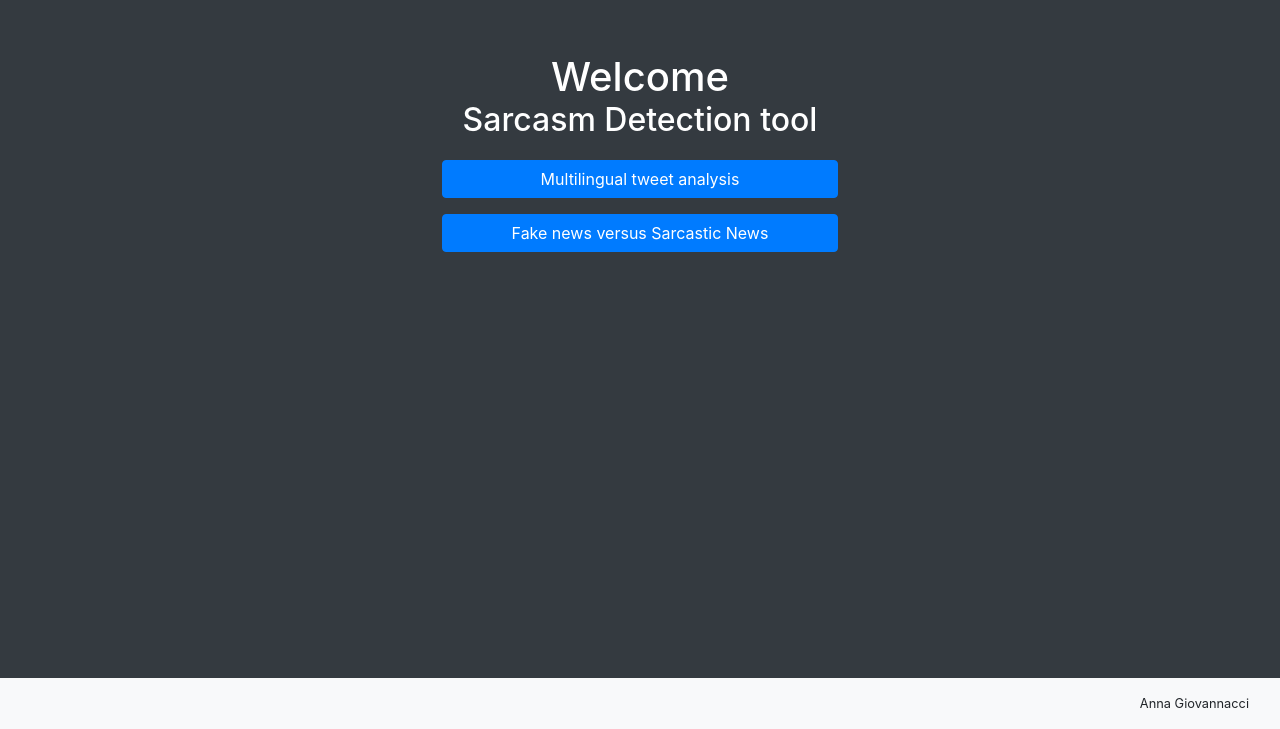
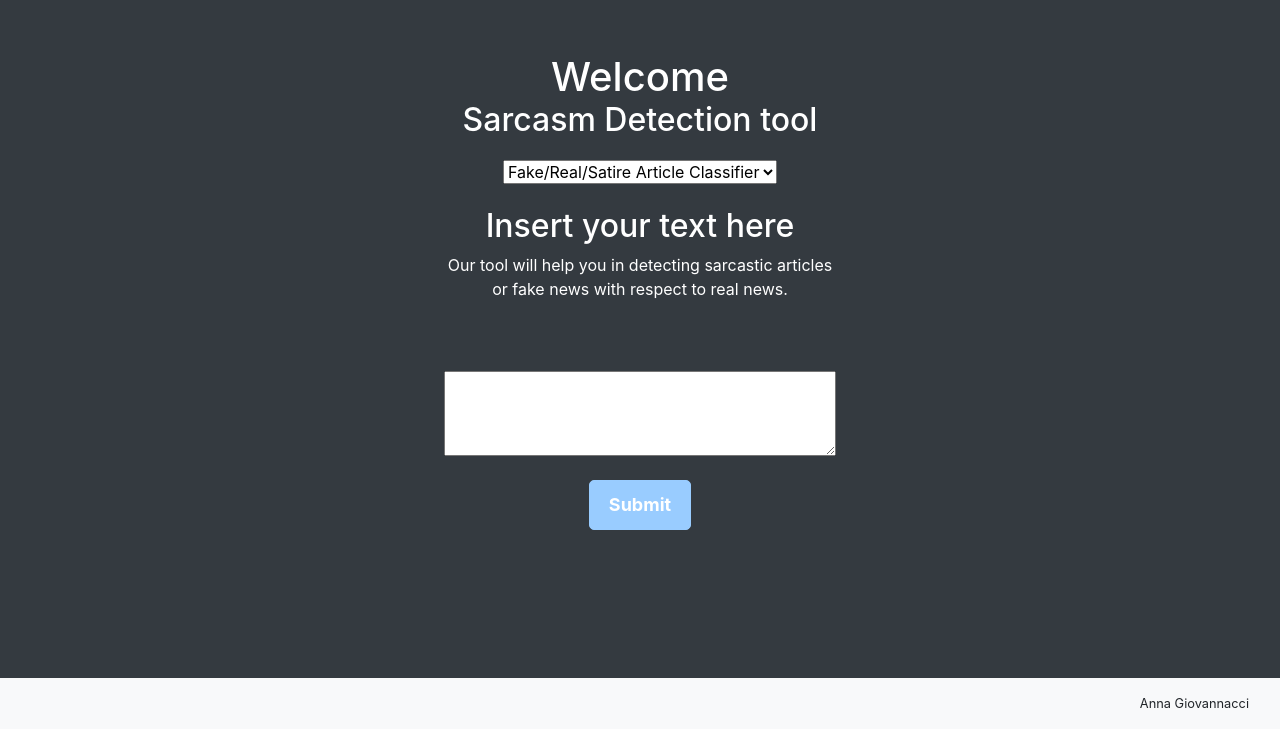
Before and after one commit to annagiovannacci/Sarcasm_Detection, a Flask app: page / in a window 1280 px wide. Shown: the part 71-800 px from the top of the page. Run offline with Flask 2, Linux system fonts and the light colour scheme; parts of the project's set-up code (start-up, migrations or seed data) failed here and were passed over; some libraries are stand-ins or nearby versions.

Commit message:
New interface

```diff
--- a/app.py
+++ b/app.py
@@ -61,6 +61,7 @@ def explain_prediction():
 def prediction_long_text():
     text = request.args.get('text',0,type = str)
     print("Predicting for long text...")
+    print(text)
     prediction = AFC.satire_prediction(text,'long_text')
     result = {'text_long':text, 'long_text_pred' : prediction}
     return jsonify(result)
--- a/static/css/main.css
+++ b/static/css/main.css
@@ -54,12 +54,6 @@ h1{
 #main-text{
     color:white
 }
-#show_ex{
-    display:none
-}
-#form-container{
-    display:none
-}
 #tweet-container{
     display:none
 }
--- a/static/js/input.js
+++ b/static/js/input.js
@@ -2,92 +2,95 @@
 
 HANDLES INPUT FROM THE USER IN THE INITAL FORM
 */
-$("#long_text_analyzer").click(function(){
+
+function choose(sel) {
+	$("#main-container").hide()
+	$("#explanation-container").hide()
+	$("#main-text").replaceWith("<p id = "+"main-text"+"></p>")
+	$("#text-pred").replaceWith("<p id = "+"text-pred"+"></p>")
+
+	if (sel.options[sel.selectedIndex].value ==1){
 		$("#welcome-container").hide();
-	$("#first-choice").hide();
+		$("#tweet-container").hide();
 		$("#form-container").show();
 
-});
-$("#tweet_analyzer").click(function(){
+	}
+	else if (sel.options[sel.selectedIndex].value==2){
 		$("#welcome-container").hide();
-	$("#first-choice").hide();
+		$("#form-container").hide();
 		$("#tweet-container").show();
+	}
 
-})
+
+
+};
+
 
 //Submits the form with the input text given by the user
 $("#submit-text").click(function(){
 
 	//Shows loading animation
-	$("#submit-text").hide();
 	$(".loader").show();
+	$("#explanation-container").hide();
+	$("#main-container").hide();
+
+	$("#main-text").replaceWith("<p id = "+"main-text"+"></p>")
+	$("#text-pred").replaceWith("<p id = "+"text-pred"+"></p>")
+
 
 	//Gets:
 	//	the test given in input by the user
 	var text = $("#user-text-input").val();
 	input_text = text; //Keeps the text in a global variable
 
+
 	$.getJSON($SCRIPT_ROOT + '/prediction_long_text', {
 		text: text
-	}, function(data){
+	}, function(data1){
 
 		//Hides the input textarea and shows the results
-		$("#form-container").hide();
-		$(".loader").hide();
-		$("#show_ex").hide();
-		$("#main-container").show();
 
 
 
-			//show the prediction
-		var span_sentence = $(document.createElement('span')).text(data['long_text_pred']);
-		$(span_sentence).addClass('sentence');
-		$("#main-text").append(span_sentence);
-		if (data['long_text_pred']== 'SATIRICAL' || data['long_text_pred']=='FAKE'){
-			$("#show_ex").show();
-		}
-		else{
-			$("#show_ex").hide()
-		}
-
-	});
-
-});
-$("#ask_for_explanation").click(function(){
-	var text = $("#user-text-input").val();
-	input_text = text; //Keeps the text in a global variable
-	$(".loader").show();
 		$.getJSON($SCRIPT_ROOT+'/explain_prediction',{
 			text: text
 		},function(data){
 			$(".loader").hide();
-		$("#welcome-container").hide();
-		$("#main-container").hide();
-		$("#show_ex").hide()
+			//document.getElementById("user-text-input").value= ""
+			$(".loader").hide();
+			$("#form-container").show();
+			$("#user-text-input").show();
+			$("#main-container").show();
+
+		//show the prediction
+			var span_sentence = $(document.createElement('span')).text(data1['long_text_pred']);
+			$(span_sentence).addClass('sentence');
+			$("#main-text").append(span_sentence);
+			$("#user-text-input").append(text)
 			$("#explanation-container").show();
+			$("#text-pred").val("")
 			for (var i=0; i<data['tokenization'].length; i++){
 				for (var j = 0; j < data['tokenization'][i].length; j++){
 				var span_element = $(document.createElement('span')).text(data['tokenization'][i][j]+" ");
-			console.log(i);
 				//console.log(data['tokenization'][i][j])
-			console.log(data['explanation'][i][0][j])
 				$(span_element).addClass('sentence');
 				if (data['prediction'][i]=='NOT_SATIRE'){
 					$(span_element).css('background-color', compute_background_only_green(data['explanation'][i][0][j]*100))
+
 				}
 				if (data['prediction'][i]=='SATIRE'){
-				console.log(data['prediction'][i])
 					$(span_element).css('background-color', compute_background_only_red(data['explanation'][i][0][j]*100))
 				}
-
+				//document.getElementById("user-text-input").value= document.getElementById("user-text-input").value + $(span_element).text()
 				$("#text-pred").append(span_element);
 				$("#text-pred").append($(document.createElement('span')).text(" "))
+				//$("#user-text-input").append($(document.createElement('span')).text(" "))
 				}
 			}
 
 		});
 	});
-
+});
 
 $("#submit-tweet").click(function(){
 	$("#submit-tweet").hide();
@@ -95,6 +98,7 @@ $("#submit-tweet").click(function(){
 
 	//Gets:
 	//	the test given in input by the user
+
 	var text = $("#user-tweet-input").val();
 	input_text = text; //Keeps the text in a global variable
 
@@ -106,7 +110,6 @@ $("#submit-tweet").click(function(){
 		//$("#tweet-container").hide();
 		$(".loader").hide();
 		$("#submit-tweet").show();
-		$("#show_ex").hide();
 		$("#main-container").show();
 
 
--- a/templates/index.html
+++ b/templates/index.html
@@ -48,17 +48,15 @@
 		</div>
 		<div class= 'container-fluid' id="first-choice">
 			<div class='row mb-3 justify-content-center'>
-				<div class = 'col-sm-4'>
-					<button type="button" class="btn btn-primary btn-block" id = "tweet_analyzer">Multilingual tweet analysis</button>
+				<div class = '.col-6 .col-md-4'>
+
+						<select class="form-select" aria-label="Default select example" id="choice" onChange="choose(this);">
+							<option value="1" selected>Fake/Real/Satire Article Classifier</option>
+							<option value="2">Real/Satire Tweet Classifier</option>
+						  </select>
+					</div>
 				</div>
 			</div>
-				<div class = 'row mb-3 justify-content-center'>
-					<div class = 'col-sm-4'>
-					<button type="button" class="btn btn-primary btn-block" id = "long_text_analyzer">Fake news versus Sarcastic News</button>
-					</div>
-				</div>
-		</div>
-
 			<div class ='container fluid' id="form-container">
 				<div class="row">
 					<div class="col text-center text-white" style="max-width: 60%; margin:auto; margin-bottom: 1%; margin-top: 1%">
@@ -105,20 +103,12 @@
 				</div>
 			</div>
 		</div>
-		<div class = 'container-fluid' id="show_ex">
-			<div class ='row'>
-				<div class ='col text-center'>
-					<input type='Button' id='ask_for_explanation' value="Explanation">
-						<div class='loader'></div>
-					</div>
-					</div>
-				</div>
 		<div id = "explanation-container">
 			<div class = "container-fluid">
 				<div class = 'row'>
 					<div class = 'col text-center text-white'>
 						<p>Saliency map for this text is:</p>
-						<div class="text-container">
+						<div class="text-container text-dark">
 							<p id = "text-pred"></p>
 						</div>
 					</div>
```
Also changed, not shown: cm_monolanguage.PNG (added), cm_multilanguage.PNG (added), confusion_matrix.PNG (added), training.py (added). Lines whose indentation alone changed are shown as unchanged.
